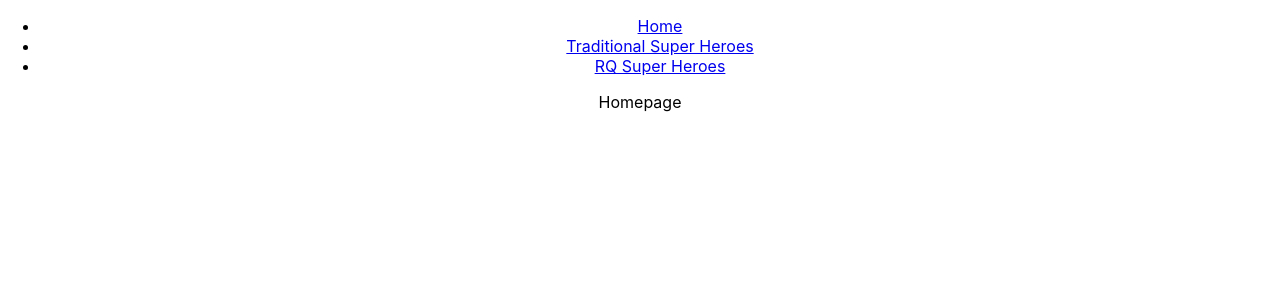
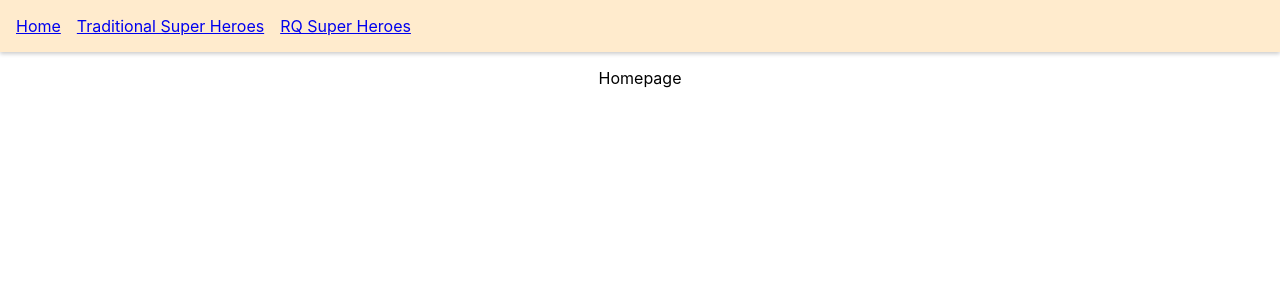
Before and after one commit to DipinJayarajan/understanding-ReactQuery, a React (Create React App) app: page / in a window 1280 px wide. Shown: the top 300 px of the page. Built offline with nearby package versions, Linux system fonts and the light colour scheme.

Commit message:
modified app.css

```diff
--- a/src/App.css
+++ b/src/App.css
@@ -11,6 +11,19 @@
   .App-logo {
     animation: App-logo-spin infinite 20s linear;
   }
+}
+
+nav ul {
+  display: flex;
+  background-color: blanchedalmond;
+  margin-block-start: 0;
+  padding: 16px;
+  box-shadow: 0 2px 4px rgba(0, 0, 0, 0.2);
+}
+
+nav ul li {
+  list-style-type: none;
+  margin-right: 16px;
 }
 
 .App-header {
```
